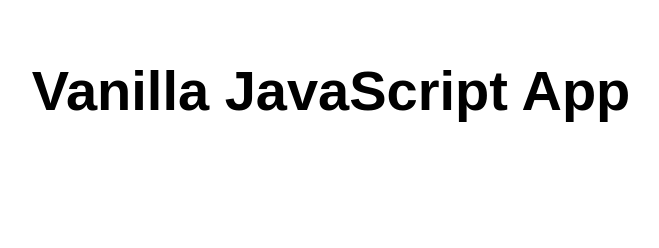
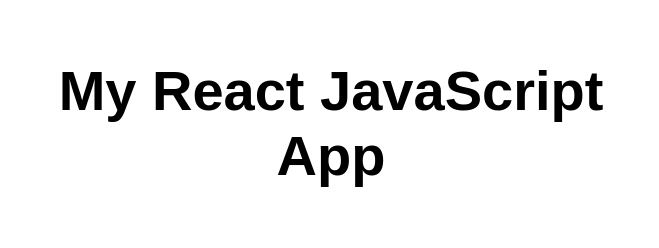
Before and after one commit to mchoud19/react-app, a website: page src/index.html in a window 1280 px wide. Shown: the whole page, without its empty margins (309-968 px from the left). Drawn offline with Linux system fonts and the light colour scheme.

Commit message:
Update index.html

```diff
--- a/src/index.html
+++ b/src/index.html
@@ -5,12 +5,12 @@
   <meta charset="UTF-8">
   <meta name="viewport" content="width=device-width, initial-scale=1.0">
   <link rel="stylesheet" href="styles.css">
-  <title>Vanilla JavaScript App</title>
+  <title>My React App</title>
 </head>
 
 <body>
   <main>
-    <h1>Vanilla JavaScript App</h1>
+    <h1>My React JavaScript App</h1>
   </main>
 </body>
 
```
